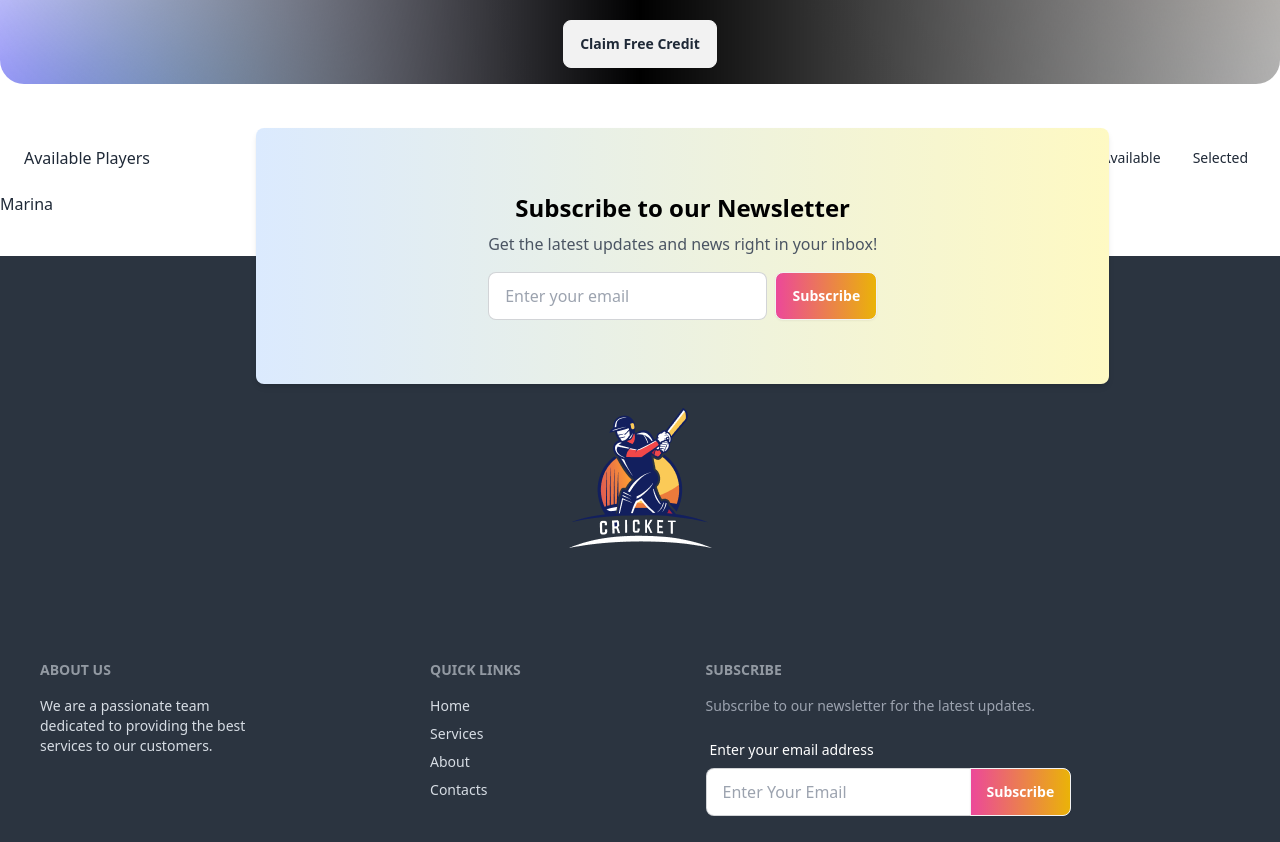
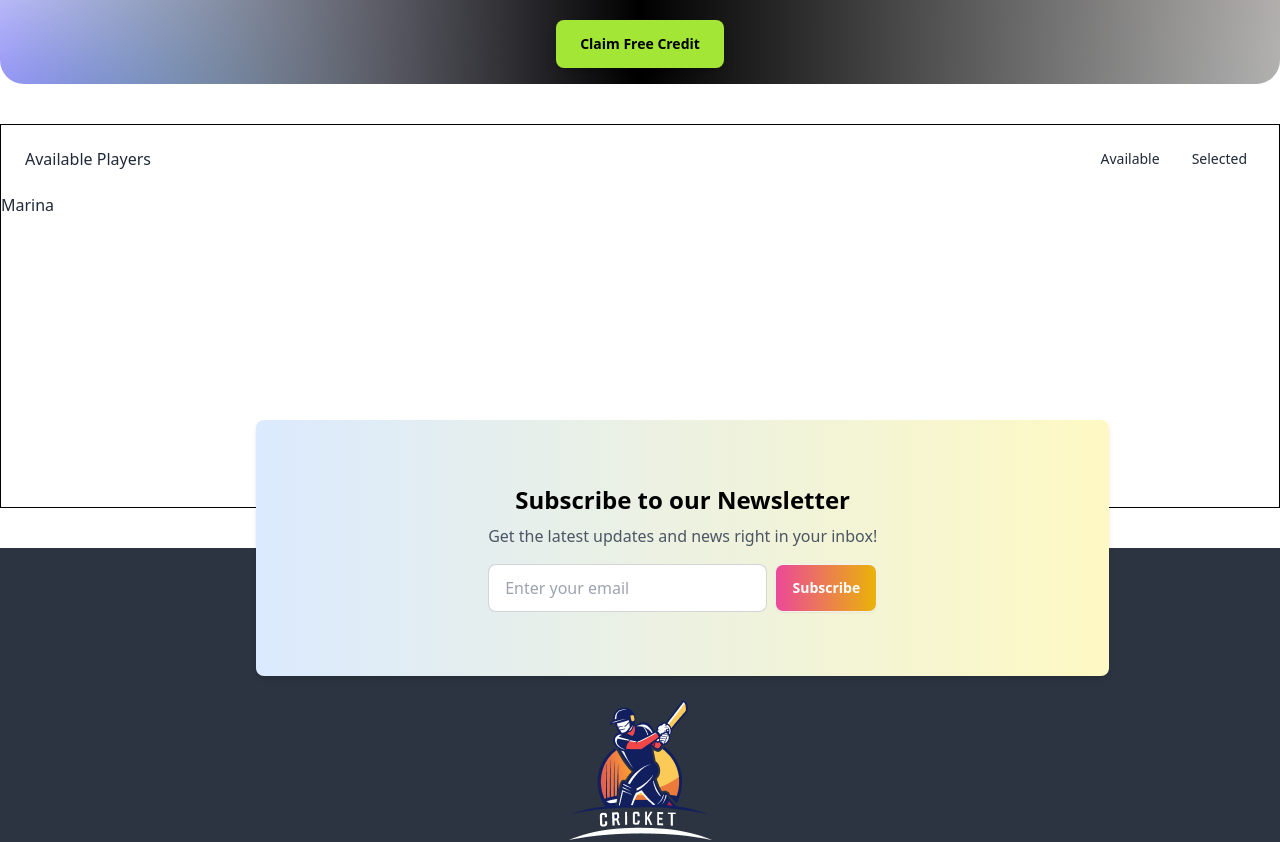
Before and after one commit to marinaakter/ppl-cricket-team, a React (Vite) app: page / in a window 1280 px wide. Shown: the part 440-1282 px from the top of the page. Built offline with nearby package versions, Linux system fonts and the light colour scheme.

Commit message:
banner button styling

```diff
--- a/src/components/Banner/Banner.jsx
+++ b/src/components/Banner/Banner.jsx
@@ -14,7 +14,9 @@ const Banner = () => {
       <img className='' src="/assets/banner-main.png" alt="" />
         <h1 className='font-bold text-white md:text-4xl'>Assemble Your Ultimate Dream 11 Cricket Team</h1>
         <p className='text-white'>Beyond Boundaries Beyond Limits</p>
-        <button className="btn bg-bannerBtn">Claim Free Credit</button>
+        <button className="btn border-none bg-lime-400 text-black font-bold px-6 py-3 rounded-lg shadow-lg">
+      Claim Free Credit
+    </button>
 
       </div>
     </div>
--- a/src/components/Footer/Footer.jsx
+++ b/src/components/Footer/Footer.jsx
@@ -48,7 +48,7 @@ const Footer = () => {
                     type="text"
                     placeholder="Enter Your Email"
                     className="input input-bordered join-item" />
-                    <button className="btn bg-gradient-to-r from-pink-500 to-yellow-500 text-white font-semibold join-item">
+                    <button className="btn border-none  bg-gradient-to-r from-pink-500 to-yellow-500 text-white font-semibold join-item">
                         Subscribe
                     </button>
                 </div>
--- a/src/components/Main/Main.jsx
+++ /dev/null
@@ -1,10 +0,0 @@
-
-const Main = () => {
-  return (
-    <div className="h-96 border border-blue-600">
-        <h2>Marina Akter</h2>
-    </div>
-  )
-}
-
-export default Main
--- a/src/components/PlayerList/PlayerList.jsx
+++ b/src/components/PlayerList/PlayerList.jsx
@@ -1,14 +1,16 @@
 
 const PlayerList = () => {
+
+
   return (
     <div>
-        <div className="drawer">
+        <div className="drawer h-96 border border-black">
             <input id="my-drawer-3" type="checkbox" className="drawer-toggle" />
             <div className="drawer-content flex flex-col">
                 {/* Navbar */}
-                <div className="navbar  w-full">
+                <div className="navbar w-full">
                 <div className="flex-none lg:hidden">
-                    <label htmlFor="my-drawer-3" aria-label="open sidebar" className="btn btn-square btn-ghost">
+                    <label htmlFor="my-drawer-3" aria-label="open sidebar" className="btn">
                     <svg
                         xmlns="http://www.w3.org/2000/svg"
                         fill="none"
@@ -24,7 +26,7 @@ const PlayerList = () => {
                 </div>
                 <div className="mx-2 flex-1 px-2">Available Players</div>
                 <div className="hidden flex-none lg:block">
-                    <ul className="menu menu-horizontal">
+                    <ul className="menu menu-horizontal ">
                     {/* Navbar menu content here */}
                     <li><a>Available</a></li>
                     <li><a>Selected</a></li>
```
